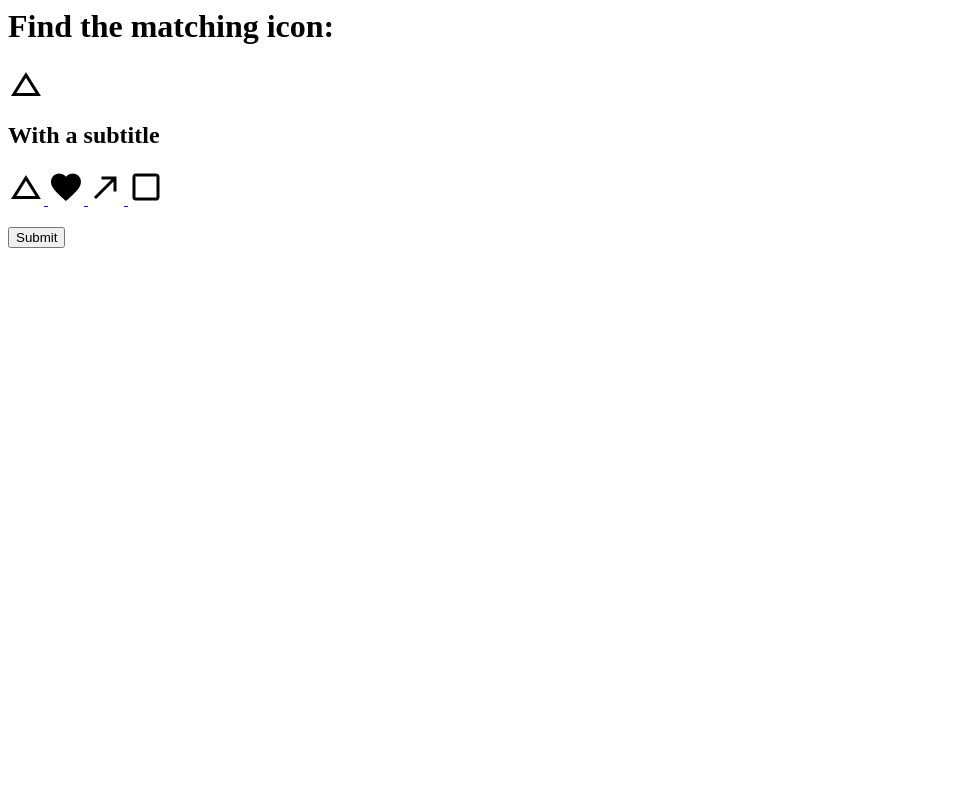
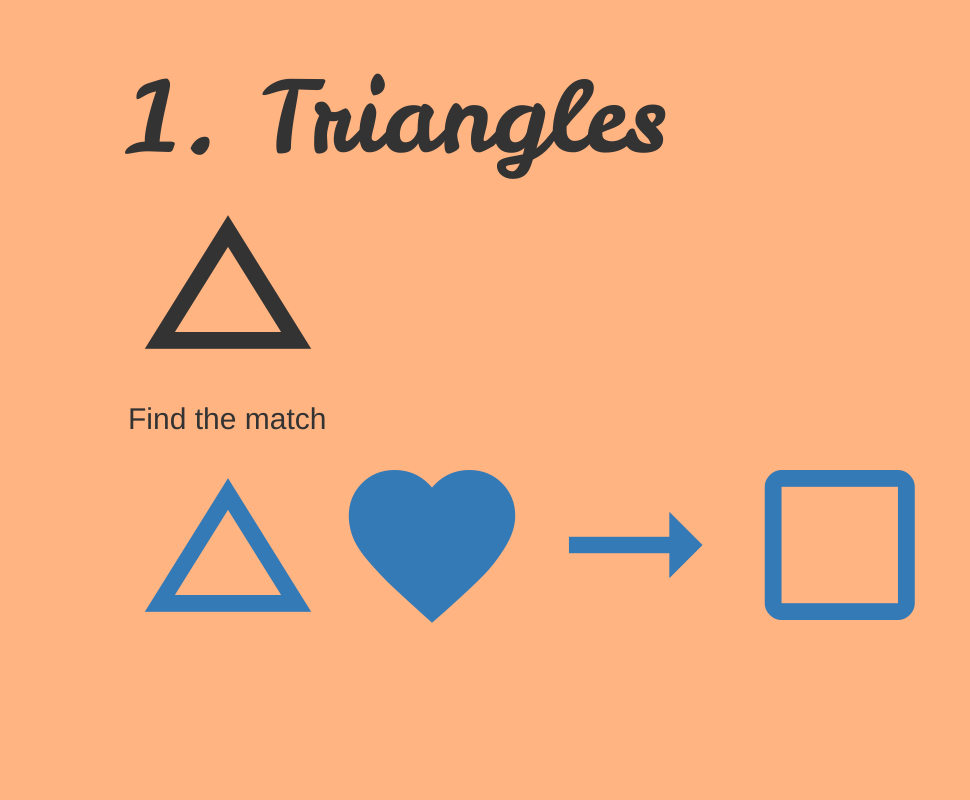
Before and after one commit to crixi/Honours, a Flask app: template proj2/templates/screen1.html in a window 1280 px wide. Shown: the whole page, without its empty margins (0-970 px from the left). Run offline with Flask 2, Linux system fonts and the light colour scheme; the template is opened without the code that fills it, so the values that code supplies are empty; some libraries are stand-ins or nearby versions.

Commit message:
styling screens

```diff
--- a/proj2/renderHTML.py
+++ b/proj2/renderHTML.py
@@ -8,7 +8,9 @@
         print (request.form)
         name = request.form['name']
         city = request.form['city']
-        return "Hello %s" %name + render_template('welcome.html')
+
+        return render_template('welcome.html',name=name,city=city)
+
     else:
         page ='''
         <html>
--- /dev/null
+++ b/proj2/static/css/cssScreen.css
@@ -0,0 +1,13 @@
+body{
+background-color:#FFB482;
+margin:5% 10%;
+}
+
+h1{
+font-size:7em;
+font-family:'Leckerli One', cursive;
+}
+
+/*icon sizing*/
+
+.material-icons.md-200 { font-size:200px; }
--- a/proj2/static/css/cssWelcome.css
+++ b/proj2/static/css/cssWelcome.css
@@ -1,7 +1,5 @@
 body{
 background-color:#FFB482;
-padding-left: 20%;
-padding-right:20%;
 }
 
 .title{
--- a/proj2/templates/screen1.html
+++ b/proj2/templates/screen1.html
@@ -2,29 +2,32 @@
         <head>
                 <title>Template Inheritance Example</title>
                 <link href="https://fonts.googleapis.com/icon?family=Material+Icons" rel="stylesheet">
-		<script type="text/javascript" src="../static/js/myscripts.js"></script>
+		<meta name="viewport" content="width=device-width, initial-scale=1.0">
+		<link href="https://fonts.googleapis.com/css2?family=Leckerli+One&display=swap" rel="stylesheet">
+		<link href="https://fonts.googleapis.com/css2?family=Itim&display=swap" rel="stylesheet">
+		<link href="https://maxcdn.bootstrapcdn.com/bootstrap/3.3.5/css/bootstrap.min.css" rel="stylesheet">
+		<link href="../static/css/cssScreen.css" rel="stylesheet"/>
 	</head>
         <body>
-                <h1>Find the matching icon:</h1>
-		<img src="/static/img/triangle.png"/>
-                <h2>With a subtitle</h2>
+                <h1>1. Triangles</h1>
+		<i class="material-icons md-200">change_history</i>
+                <h2>Find the match</h2>
 
 			<a href="scndScreen">
-			<img src="/static/img/triangle.png"/>
+				<i class="material-icons md-200">change_history</i>
 			</a>
 			<a href="#">
-			<img src="/static/img/heart.png"/>
+				<i class="material-icons md-200">favorite</i>
 			</a>
 			<a href="#">
-			<img src="/static/img/up_arrow.png"/>
+				<i class="material-icons md-200">arrow_right_alt</i>
 			</a>
 			<a href="#">
-			<img src="/static/img/square.png"/>
+				<i class="material-icons md-200">crop_din</i>
 			</a>
 
 			 <br>
 			 <br>
-			 <input type="submit" value="Submit">
 
 
 
```
Also changed, not shown: proj2/templates/welcome.html (+10 -4 lines).
